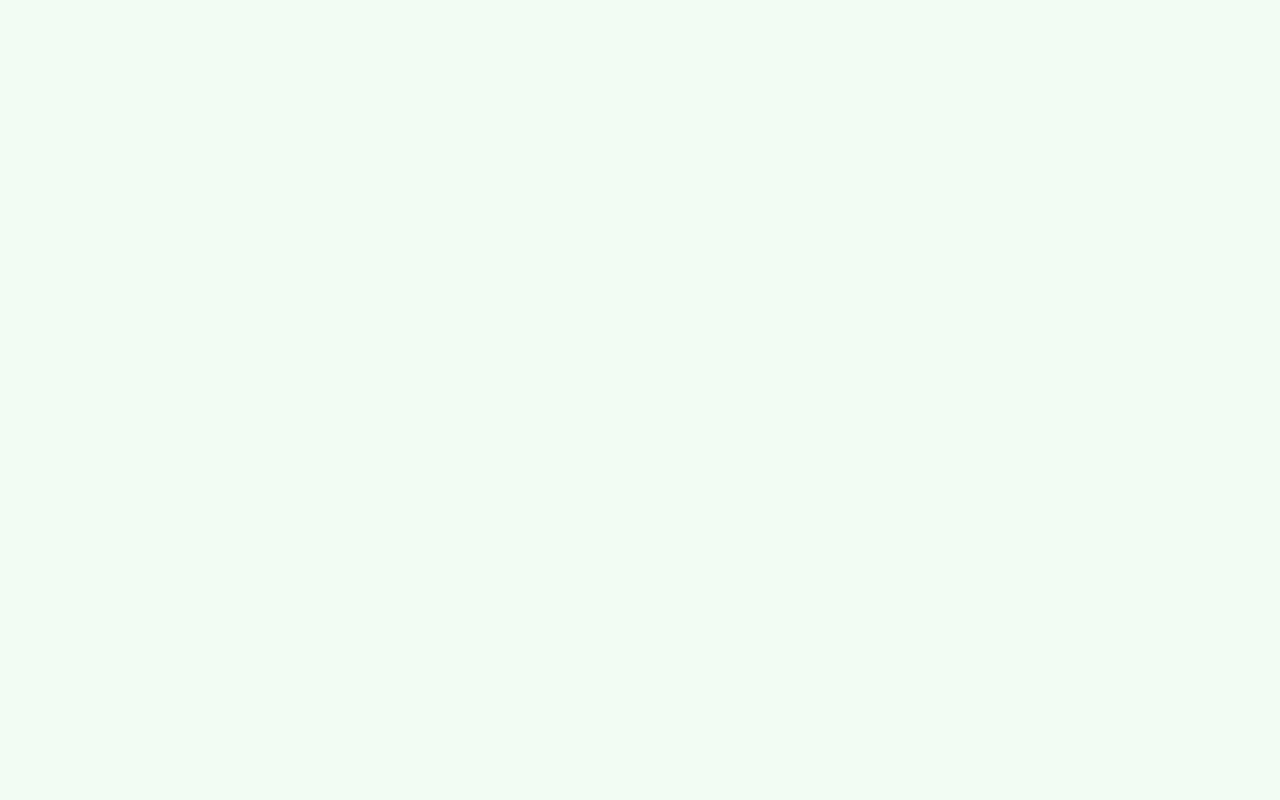
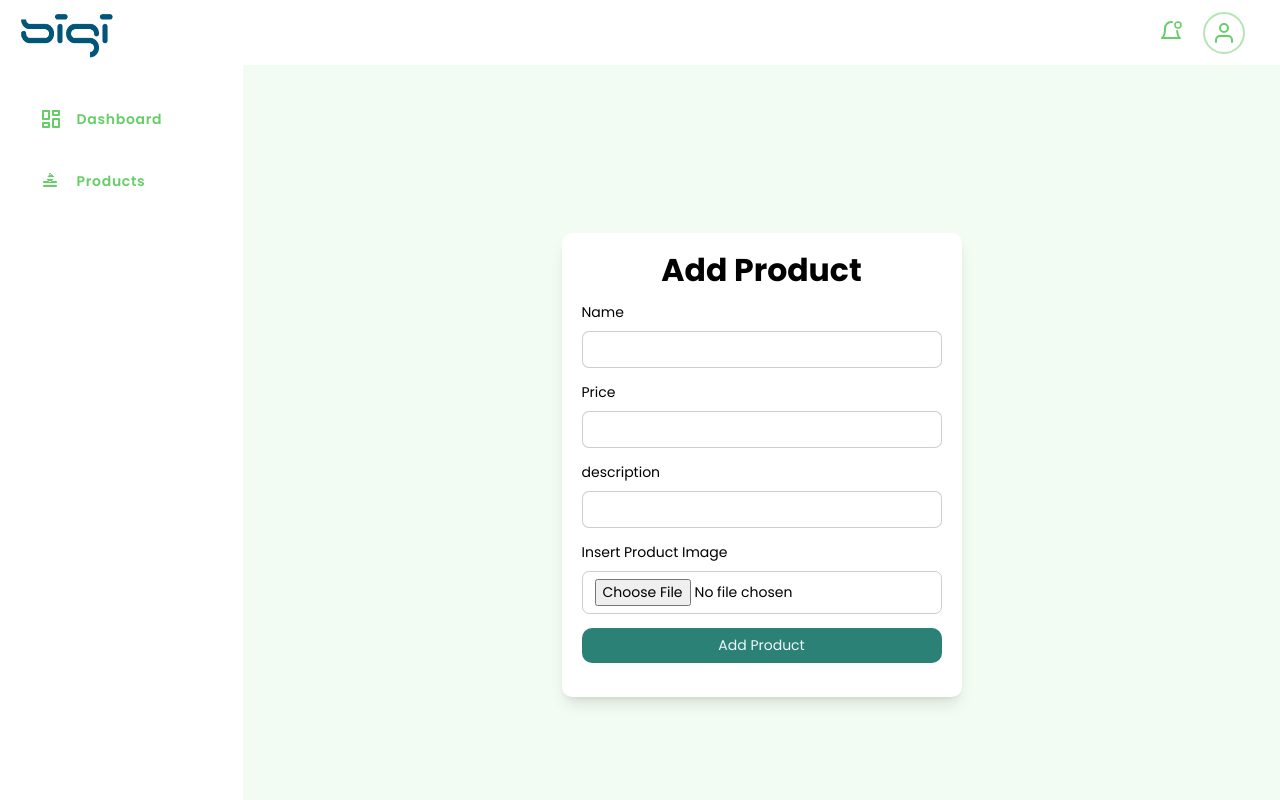
Before and after one commit to Arjunarunachalan/sigi_frontend, a React (Create React App) app: page /addproduct in a window 1280 px wide. Before the commit this address had no page. Built offline with nearby package versions, Linux system fonts and the light colour scheme.

Commit message:
add product form

```diff
--- a/src/App.js
+++ b/src/App.js
@@ -1,13 +1,15 @@
 
 import './App.css';
 import './assets/css/global.css'
+import Addproduct from './Components/Signup/Addproduct.jsx/Addproduct';
 import Signup from './Components/Signup/Signup';
 import Table from './Components/Table';
 import Topbar from './Layouts/Topbar';
 import IndexRouter from './Routes/Route';
 
 function App() {
-  return <IndexRouter />;
+  return <IndexRouter />
+
 }
 
 export default App;
--- /dev/null
+++ b/src/Components/Signup/Addproduct.jsx/Addproduct.jsx
@@ -0,0 +1,136 @@
+import React, { useState } from "react";
+import "../Signup.css";
+
+const Addproduct = () => {
+  const [formData, setFormData] = useState({
+    name: "",
+    price: "",
+    description: "",
+    image: "",
+
+  });
+
+  const[FormError,setFormError]=useState({
+    nameErr: "",
+    priceErr: "",
+    descriptionErr: "",
+    imageErr:""
+  })
+  //handle form fields changes
+  const handleChange = (e)=>{
+    setFormData({
+      ...formData,[e.target.name]:e.target.value
+    })
+    let errorKey = `${[e.target.name]}Err`
+    setFormError({
+      ...FormError,[errorKey]:""
+    })
+  }
+
+
+  const validateForm = ()=>{
+    let nameErr =""
+    let  priceErr=""
+    let descriptionErr=""
+    let imageErr=""
+
+    if(!formData.name && formData.name == ''){
+     nameErr="Enter a name "
+    }
+
+    if(!formData.price && formData.price == ''){
+      priceErr="Enter a valid Price "
+    }
+
+    if(! formData.description|| formData.description==''){
+      descriptionErr="Enter a Product Description"
+    }
+    if(!formData.image ||formData.image==''){
+      imageErr="Upload a Product image "
+    }
+    if (nameErr || priceErr || descriptionErr || imageErr){
+      setFormError({
+        ...FormError,
+         nameErr, priceErr,descriptionErr  , imageErr,
+      });
+      return false;
+    }
+    return true;
+
+  }
+
+
+  const handleSubmit = (e)=>{
+    e.preventDefault()
+    //validation statements
+   let isValid = validateForm()
+if(isValid){
+  alert()
+}
+
+
+
+}
+
+return (
+  <>
+    <div className="bg-slate-200 w-full h-screen flex justify-center items-center mb-6">
+      <div className="w-[90%] max-w-[400px] bg-white p-[20px] rounded-[10px] shadow-lg ">
+        <form className="" method="post" onSubmit={handleSubmit}>
+          <h1 className="text-4xl text-gray-900 dark:text-white font-bold text-center mb-4">
+          Add Product
+          </h1>
+          <div className="mb-4">
+            <label htmlFor="" className="label">
+              Name
+            </label>
+            <input type="text" name="name" id="name" className="input" onChange={handleChange} />
+            <span className="nameerr text-red-500"> {FormError.nameErr}</span>
+          </div>
+          <div className="mb-4">
+            <label htmlFor="" className="label">
+              Price
+            </label>
+            <input type="text" name="price" id="price" className="input" onChange={handleChange} />
+            <span className="mailerr text-red-500" id="priceErr">{FormError.priceErr}</span>
+          </div>
+          <div className="mb-4">
+            <label htmlFor="description" className="label">
+            description
+            </label>
+            <input
+              type="description"
+              name="description"
+              id="description"
+              className="input"
+              onChange={handleChange}
+            />
+            <span className="passerr text-red-500" id="passerr">{FormError.descriptionErr}</span>
+          </div>
+          <div className="mb-4">
+            <label htmlFor="cnfpassword" className="label">
+              Insert Product Image
+            </label>
+            <input
+              type="file"
+              name="image"
+              id="image"
+              className="input"
+              onChange={handleChange}
+            />
+            <span className="cnfpassworderr text-red-500" id="cnfpassworderr">{FormError.imageErr}</span>
+          </div>
+
+          <div className="mb-4">
+            <button className="submit" id="submit">
+              Add Product
+            </button>
+          </div>
+
+        </form>
+      </div>
+    </div>
+  </>
+);
+}
+export default Addproduct;
--- a/src/Layouts/Topbar.jsx
+++ b/src/Layouts/Topbar.jsx
@@ -9,6 +9,10 @@ const Topbar = () => {
   const profileHandler = () => {
     setprofile(!profile);
   };
+
+  const removeList= ()=>{
+    setprofile(false)
+  }
 
   console.log(profile);
   return (
@@ -32,10 +36,10 @@ const Topbar = () => {
 
             {profile ? (
               <>
-                <div></div>
-                <div className="absolute top-[80px] bg-white right-[15px]  rounded-[10px] p-4 shadow-lg">
+                <div >
+                <div className="absolute top-[80px] bg-white right-[15px]  rounded-[10px] p-4 shadow-lg" onClick={removeList}>
                   <ul>
-                    <li className="px-5 py-4 border border-r-0 border-l-0 border-t-0 border-b-primary-green border-opacity-50">
+                    <li className="px-5 py-4 border border-r-0 border-l-0 border-t-0 border-b-primary-green border-opacity-50" >
                       <Link>Edit Profile</Link>
                     </li>
                     <li className="px-5 py-4 border border-r-0 border-l-0 border-t-0 border-b-primary-green border-opacity-50">
@@ -45,6 +49,7 @@ const Topbar = () => {
                       <Link>Logout</Link>
                     </li>
                   </ul>
+                </div>
                 </div>
               </>
             ) : null}
--- a/src/Routes/Route.js
+++ b/src/Routes/Route.js
@@ -5,6 +5,7 @@ import ShopRoute from "./ShopRoute";
 import Layout from "../Layouts";
 import Products from "../Pages/Shop/Products";
 import ProfileItems from "../Layouts/ProfileItems";
+import Addproduct from "../Components/Signup/Addproduct.jsx/Addproduct";
 const IndexRouter = () => {
   return (
     <BrowserRouter>
@@ -12,8 +13,10 @@ const IndexRouter = () => {
           <Route path="/signup" element={<Signup />} />
 
 
+
         <Route path="/" element={<Layout />}>
             <Route path="products" element={<Products />} />
+            <Route path="addproduct" element={<Addproduct />} />
 
         </Route>
         {/* <ShopRoute /> */}
```
Also changed, not shown: src/Components/Signup/Addproduct.jsx/Addproduct.css (added).
